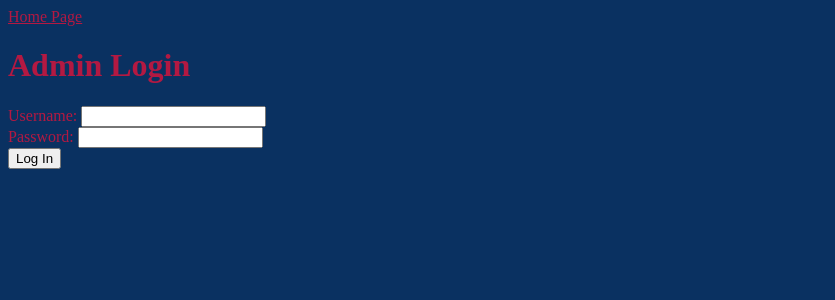
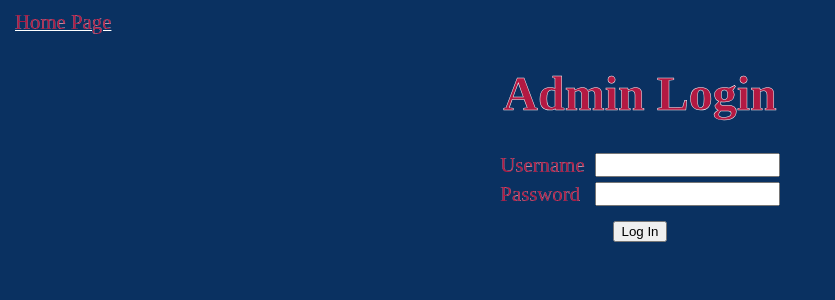
Before and after one commit to ncschroeder/US-Capitals-Quiz-Game, a Spring Boot app: page /login in a window 1280 px wide. Shown: the top 300 px of the page, without its empty margins (0-835 px from the left). Run offline with Spring Boot 4, Linux system fonts and the light colour scheme; some of the project's set-up classes (security, data sources, template engines, error pages and the like) are left out, and stand-ins take their place.

Commit message:
Lots of styling updates

```diff
--- a/Java_and_Spring_Version/src/main/java/uscapitalsquizgame/scoredata/ScoreDataController.java
+++ b/Java_and_Spring_Version/src/main/java/uscapitalsquizgame/scoredata/ScoreDataController.java
@@ -26,7 +26,7 @@ public class ScoreDataController {
         Model model,
         @RequestParam(name = "forCapitalsOfStatesQuizzes") boolean getCapitalsOfStatesQuizScores
     ) throws JsonProcessingException {
-        String titleAndCaption =
+        String titleAndHeading =
             QuizController.getQuizType(getCapitalsOfStatesQuizScores) + " Quiz Scores";
 
         var scoreDataList =
@@ -42,7 +42,7 @@ public class ScoreDataController {
         String dateTimeStringsJson = jsonObjectMapper.writeValueAsString(dateTimeStrings);;
 
         model
-        .addAttribute("titleAndCaption", titleAndCaption)
+        .addAttribute("titleAndHeading", titleAndHeading)
         .addAttribute("scoreDataList", scoreDataList)
         .addAttribute("dateTimeStringsJson", dateTimeStringsJson);
 
--- a/Java_and_Spring_Version/src/main/resources/static/styles.css
+++ b/Java_and_Spring_Version/src/main/resources/static/common.css
@@ -1,3 +1,5 @@
+/* This file has rules that apply to more than 1 HTML or FreeMarker template file. */
+
 body {
     /*
     Use the colors of the American flag; which are white, Old Glory Blue, and Old Glory Red.
@@ -6,6 +8,25 @@ body {
     background-color: #0A3161;
     --old-glory-red: #B31942;
     color: var(--old-glory-red);
+    margin: 10px 15px 30px;
+}
+
+h1 {
+    text-align: center;
+    font-size: 3rem;
+    -webkit-text-stroke: 0.5px white;
+}
+
+h2, caption, th, #mainMenuLinksDiv a, #questionLegend {
+    font-size: 2.3rem;
+    -webkit-text-stroke: 0.25px white;
+    text-decoration-thickness: 0.25px; /* Underlines for links. */
+}
+
+td, a, p, label, input[type='file'] {
+    font-size: 1.3rem;
+    -webkit-text-stroke: 0.15px white;
+    text-decoration-thickness: 0.15px;
 }
 
 a {
@@ -13,21 +34,8 @@ a {
     display: block;
 }
 
-.largeText {
-    font-size: 50px;
-    -webkit-text-stroke: 0.5px white;
-}
-
-.mediumText {
-    font-size: 35px;
-    -webkit-text-stroke: 0.25px white;
-    text-decoration-thickness: 0.25px;
-}
-
-.smallText {
-    font-size: 20px;
-    -webkit-text-stroke: 0.15px white;
-    text-decoration-thickness: 0.15px;
+p {
+    margin: 0;
 }
 
 table {
@@ -36,9 +44,11 @@ table {
     --thin-border-style: 1px solid white;
     border: var(--thick-border-style);
     border-collapse: collapse;
+    text-align: center;
 }
 
 th {
+    padding: 4px 7px;
     border-bottom: var(--thick-border-style);
 }
 
@@ -47,5 +57,6 @@ th:nth-child(n + 2) {
 }
 
 td {
+    padding: 2px 7px;
     border: var(--thin-border-style);
 }
--- /dev/null
+++ b/Java_and_Spring_Version/src/main/resources/static/login.css
@@ -0,0 +1,34 @@
+form {
+    display: flex;
+    flex-direction: column;
+    align-items: center;
+    row-gap: 15px;
+}
+
+#inputsDiv {
+    display: grid;
+    gap: 5px 10px;
+    width: max-content;
+    /* margin: 0 auto; */
+    /* text-align: center; */
+}
+
+label[for='usernameInput'] {
+    grid-row: 1;
+    grid-column: 1;
+}
+
+#usernameInput {
+    grid-row: 1;
+    grid-column: 2;
+}
+
+label[for='passwordInput'] {
+    grid-row: 2;
+    grid-column: 1;
+}
+
+#passwordInput {
+    grid-row: 2;
+    grid-column: 2;
+}
--- a/Java_and_Spring_Version/src/main/resources/static/login.html
+++ b/Java_and_Spring_Version/src/main/resources/static/login.html
@@ -3,7 +3,8 @@
 <head>
     <title>Admin Login</title>
     <meta charset='UTF-8'>
-    <link rel='stylesheet' href='styles.css'>
+    <link rel='stylesheet' href='common.css' />
+    <link rel='stylesheet' href='login.css' />
 </head>
 <body>
     <a href='/'>Home Page</a>
@@ -11,12 +12,11 @@
     <h1>Admin Login</h1>
 
     <form action='/login' method='post'>
-        <div>
-            <label for='usernameInput'>Username:</label>
+        <div id='inputsDiv'>
+            <label for='usernameInput'>Username</label>
             <input type='text' id='usernameInput' name='username' />
-        </div>
-        <div>
-            <label for='passwordInput'>Password:</label>
+
+            <label for='passwordInput'>Password</label>
             <input type='password' id='passwordInput' name='password' />
         </div>
         <input type='submit' value='Log In' />
```
Also changed, not shown: Java_and_Spring_Version/src/main/resources/static/admin.css (added, +33 -0 lines), Java_and_Spring_Version/src/main/resources/static/admin.html (+6 -20 lines), Java_and_Spring_Version/src/main/resources/static/index.html (+19 -10 lines), Java_and_Spring_Version/src/main/resources/static/quiz.css (added, +43 -0 lines), Java_and_Spring_Version/src/main/resources/static/quiz.js (+4 -8 lines), Java_and_Spring_Version/src/main/resources/static/study.html (+3 -12 lines), Java_and_Spring_Version/src/main/resources/templates/quiz.ftl (+23 -24 lines), Java_and_Spring_Version/src/main/resources/templates/scores.ftl (+10 -10 lines).
